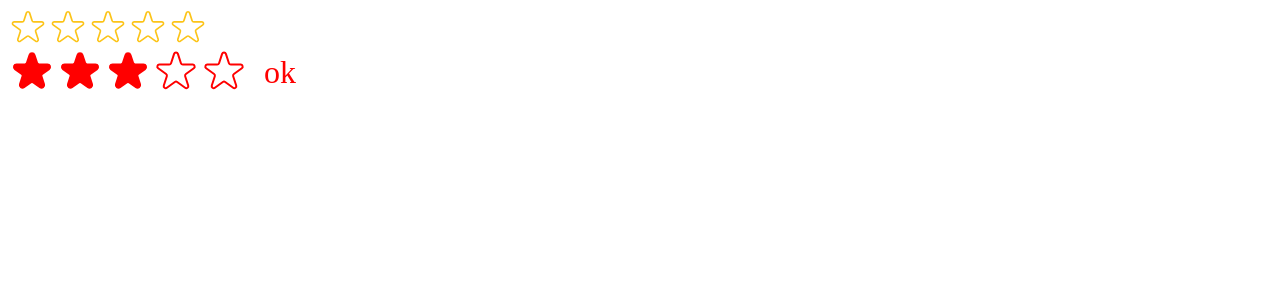
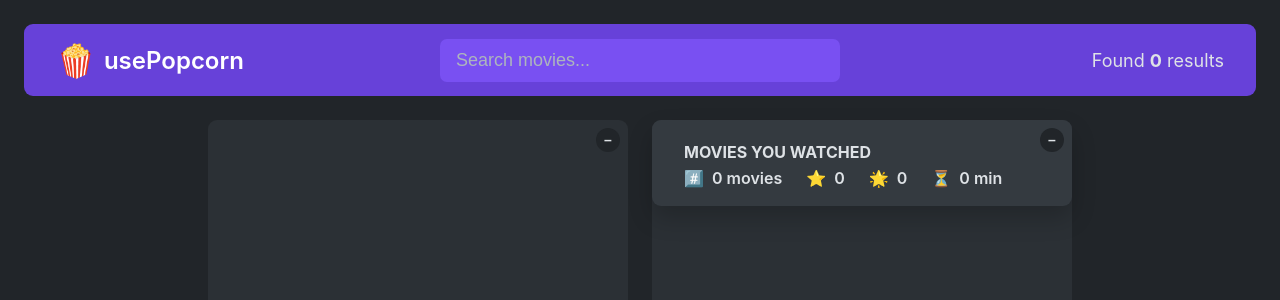
Before and after one commit to KikiJiki85/usepopcorn, a React (Vite) app: page / in a window 1280 px wide. Shown: the top 300 px of the page. Built offline with nearby package versions, Linux system fonts and the light colour scheme.

Commit message:
feat: add api fetching

```diff
--- /dev/null
+++ b/src/App-v1.tsx
@@ -0,0 +1,71 @@
+import { useEffect, useState } from 'react';
+import NavBar from './components/NavBar';
+import Main from './components/Main';
+import NumResults from './components/NumResults';
+import Logo from './components/Logo';
+import Search from './components/Search';
+import Box from './components/Box';
+import MovieList from './components/MovieList';
+import WatchedSummary from './components/WatchedSummary';
+import WatchedMovieList from './components/WatchedMovieList';
+import Loader from './components/Loader';
+import ErrorMsg from './components/ErrorMsg';
+
+const KEY = 'c26bf5e5';
+
+function App() {
+  const [movies, setMovies] = useState([]);
+  const [watched, setWatched] = useState([]);
+  const [isLoading, setIsloading] = useState(false);
+  const [error, setError] = useState('');
+  const [query, setQuery] = useState('');
+
+  useEffect(() => {
+    async function fetchMovies() {
+      try {
+        setError('');
+        setIsloading(true);
+        const res = await fetch(
+          `http://www.omdbapi.com/?apikey=${KEY}&s=${query}`
+        );
+        if (!res.ok) throw new Error('Something went wrong');
+        const data = await res.json();
+        if (data.Response === 'False') throw new Error('No results');
+        setMovies(data.Search);
+      } catch (err) {
+        if (err instanceof Error) {
+          console.error(err.message);
+          setError(err.message);
+        }
+      } finally {
+        setIsloading(false);
+      }
+    }
+    if (query.length < 3) return;
+    fetchMovies();
+  }, [query]);
+
+  return (
+    <>
+      <NavBar>
+        <Logo />
+        <Search query={query} setQuery={setQuery} />
+        <NumResults movies={movies} />
+      </NavBar>
+      <Main>
+        <Box>
+          {/* {isLoading ? <Loader /> : <MovieList movies={movies} />} */}
+          {isLoading && <Loader />}
+          {!isLoading && !error && <MovieList movies={movies} />}
+          {error && <ErrorMsg message={error} />}
+        </Box>
+        <Box>
+          <WatchedSummary watched={watched} />
+          <WatchedMovieList watched={watched} />
+        </Box>
+      </Main>
+    </>
+  );
+}
+
+export default App;
--- /dev/null
+++ b/src/components/ErrorMsg.tsx
@@ -0,0 +1,5 @@
+function ErrorMsg({ message }) {
+  return <p className="error">❌{message}❌</p>;
+}
+
+export default ErrorMsg;
--- /dev/null
+++ b/src/components/Loader.tsx
@@ -0,0 +1,5 @@
+function Loader() {
+  return <p className="loader">Loading...</p>;
+}
+
+export default Loader;
--- a/src/components/Search.tsx
+++ b/src/components/Search.tsx
@@ -1,8 +1,9 @@
-import { useState } from 'react';
+interface SearchProps {
+  query: string;
+  setQuery: (query: string) => void;
+}
 
-function Search() {
-  const [query, setQuery] = useState('');
-
+function Search({ query, setQuery }: SearchProps) {
   return (
     <input
       className="search"
--- a/src/main.tsx
+++ b/src/main.tsx
@@ -1,21 +1,14 @@
-import { StrictMode, useState } from 'react';
+import { StrictMode } from 'react';
 import { createRoot } from 'react-dom/client';
-// import App from './App';
-// import './index.css';
-import StarRating from './components/StarRating';
+import App from './App-v1';
+import './index.css';
 
 const el = document.getElementById('root');
 if (el) {
   const root = createRoot(el);
   root.render(
     <StrictMode>
-      <StarRating size={40} />
-      <StarRating
-        color="red"
-        maxRating={5}
-        messages={['terrible', 'bad', 'ok', 'good', 'awesome']}
-        defaultRating={3}
-      />
+      <App />
     </StrictMode>
   );
 }
```
